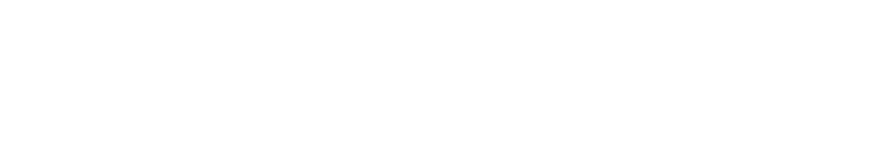
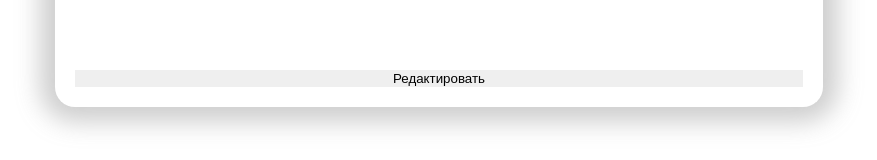
Before and after one commit to TheVadiratti/akelon-test, a React (Create React App) app: page / in a window 1280 px wide. Shown: the part 613-773 px from the top of the page, without its empty margins (201-1078 px from the left). Built offline with nearby package versions, Linux system fonts and the light colour scheme.

Commit message:
feat: получение и отображение данных

```diff
--- a/src/app/index.tsx
+++ b/src/app/index.tsx
@@ -1,7 +1,17 @@
+import { useState, useEffect } from 'react';
+import UserCard from '../widgets/user-card';
+import type { User } from '../entities/user';
+import jsonData from './data/initial-user.json';
 import './index.css';
 
 function App() {
-  return <div />;
+  const [user, setUser] = useState<User | null>(null);
+
+  useEffect(() => {
+    setUser(JSON.parse(JSON.stringify(jsonData)));
+  }, []);
+
+  return <main>{user && <UserCard user={user} />}</main>;
 }
 
 export default App;
```
